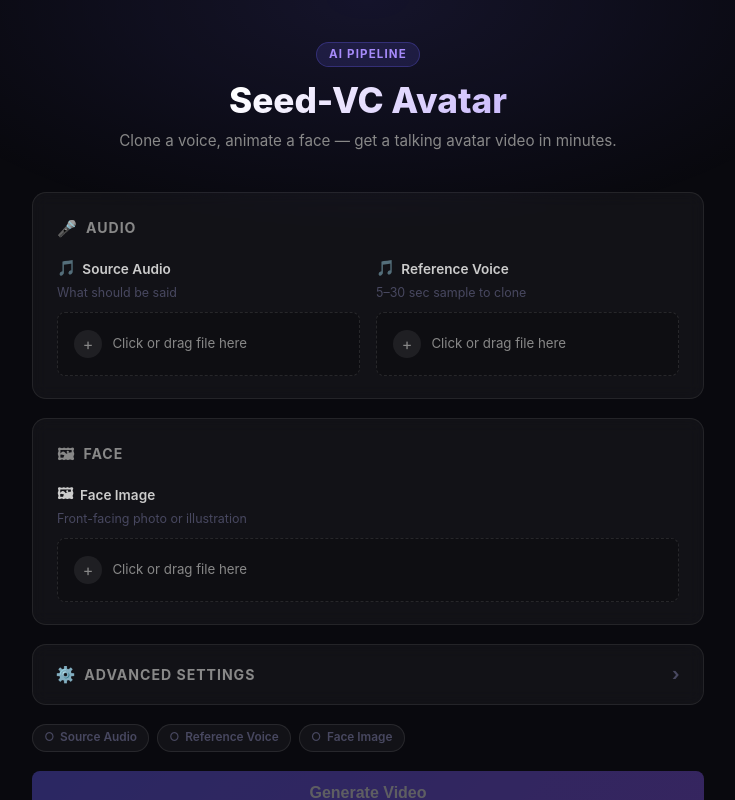
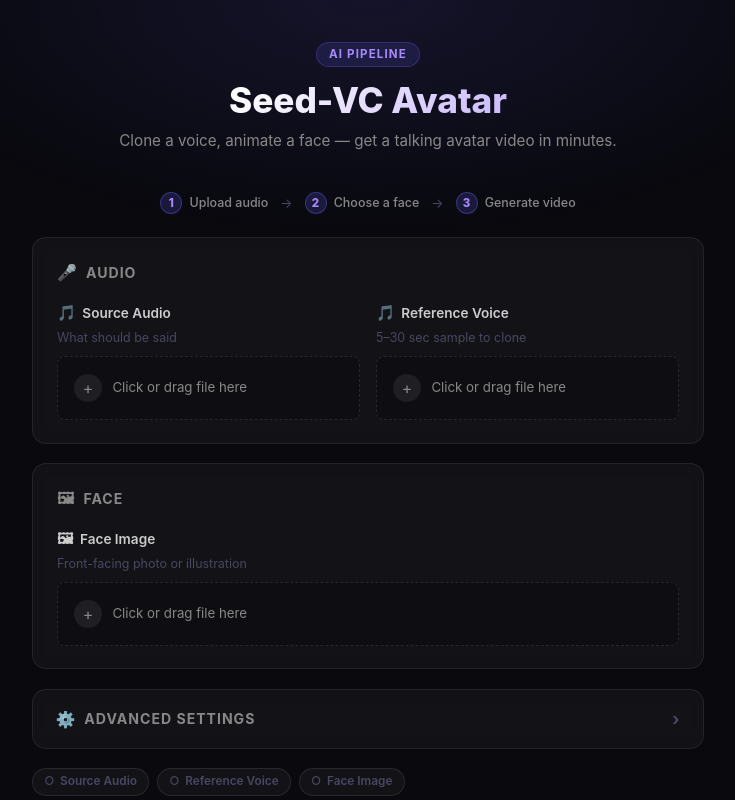
Before and after one commit to shre111/seed-vc-pipeline, a React app in the folder frontend/: page / in a window 1280 px wide. Shown: the top 800 px of the page, without its empty margins (272-1007 px from the left). Built offline with nearby package versions, Linux system fonts and the light colour scheme; no server answers; the HTML template or start-up script is replaced by a standard one.

Commit message:
feat(frontend): add how-it-works strip, file clear button, elapsed timer

```diff
--- a/frontend/src/App.jsx
+++ b/frontend/src/App.jsx
@@ -98,6 +98,25 @@ export default function App() {
       </header>
 
       <main>
+        {status === 'idle' && (
+          <div className="how-it-works">
+            <div className="how-step">
+              <span className="how-num">1</span>
+              <span className="how-label">Upload audio</span>
+            </div>
+            <span className="how-arrow">→</span>
+            <div className="how-step">
+              <span className="how-num">2</span>
+              <span className="how-label">Choose a face</span>
+            </div>
+            <span className="how-arrow">→</span>
+            <div className="how-step">
+              <span className="how-num">3</span>
+              <span className="how-label">Generate video</span>
+            </div>
+          </div>
+        )}
+
         <form onSubmit={handleSubmit} className="upload-form">
 
           <section className="card">
--- a/frontend/src/components/FileInput.jsx
+++ b/frontend/src/components/FileInput.jsx
@@ -20,6 +20,13 @@ export function FileInput({ label, hint, accept, file, onChange, disabled, type
     if (disabled) return;
     const dropped = e.dataTransfer.files[0];
     if (dropped) onChange(dropped);
+  }
+
+  function handleClear(e) {
+    e.stopPropagation();
+    e.preventDefault();
+    onChange(null);
+    if (inputRef.current) inputRef.current.value = '';
   }
 
   return (
@@ -45,6 +52,12 @@ export function FileInput({ label, hint, accept, file, onChange, disabled, type
           onChange={e => onChange(e.target.files[0] || null)}
         />
 
+        {file && !disabled && (
+          <button className="clear-btn" onClick={handleClear} title="Remove file" type="button">
+            ✕
+          </button>
+        )}
+
         {isImage && previewUrl ? (
           <div className="image-preview">
             <img src={previewUrl} alt="preview" />
--- a/frontend/src/components/StatusPanel.jsx
+++ b/frontend/src/components/StatusPanel.jsx
@@ -1,3 +1,5 @@
+import { useEffect, useState } from 'react';
+
 const STEPS = [
   { key: 'queued',     label: 'Job queued',                  icon: '⏳' },
   { key: 'cloning',    label: 'Cloning voice (Seed-VC)',      icon: '🎙' },
@@ -6,22 +8,46 @@ const STEPS = [
   { key: 'done',       label: 'Done',                        icon: '✅' },
 ];
 
+const RUNNING = ['queued', 'cloning', 'animating', 'processing'];
+
 function stepIndex(status) {
   return STEPS.findIndex(s => s.key === status);
 }
 
+function formatElapsed(s) {
+  if (s < 60) return `${s}s`;
+  return `${Math.floor(s / 60)}m ${s % 60}s`;
+}
+
 export function StatusPanel({ status, progress, error }) {
+  const [elapsed, setElapsed] = useState(0);
+
+  useEffect(() => {
+    if (!RUNNING.includes(status)) {
+      setElapsed(0);
+      return;
+    }
+    setElapsed(0);
+    const t = setInterval(() => setElapsed(e => e + 1), 1000);
+    return () => clearInterval(t);
+  }, [status]);
+
   if (status === 'idle') return null;
 
   const current = stepIndex(status);
-  // connector line fill: fraction of steps completed out of gaps between steps
   const connectorPct = Math.min(100, (current / (STEPS.length - 1)) * 100);
+  const isRunning = RUNNING.includes(status);
 
   return (
     <div className={`status-panel card${status === 'done' ? ' status-panel--done' : ''}`}>
       <div className="status-header">
         <span className="status-title">Pipeline Progress</span>
-        <span className="progress-pct">{progress}%</span>
+        <div className="status-header-right">
+          {isRunning && (
+            <span className="elapsed-timer">{formatElapsed(elapsed)}</span>
+          )}
+          <span className="progress-pct">{progress}%</span>
+        </div>
       </div>
 
       <div className="progress-bar">
@@ -29,7 +55,6 @@ export function StatusPanel({ status, progress, error }) {
       </div>
 
       <div className="steps-wrapper">
-        {/* vertical connector line behind the step indicators */}
         <div className="connector-track">
           <div className="connector-fill" style={{ height: `${connectorPct}%` }} />
         </div>
--- a/frontend/src/index.css
+++ b/frontend/src/index.css
@@ -230,6 +230,74 @@ body::before {
   display: block;
 }
 
+/* ── File clear button ──────────────────────────────── */
+.clear-btn {
+  position: absolute;
+  top: .4rem;
+  right: .4rem;
+  z-index: 2;
+  width: 20px;
+  height: 20px;
+  border-radius: 50%;
+  border: none;
+  background: rgba(0,0,0,.55);
+  color: rgba(255,255,255,.75);
+  font-size: .6rem;
+  cursor: pointer;
+  display: flex;
+  align-items: center;
+  justify-content: center;
+  transition: background .15s, color .15s, transform .15s;
+  line-height: 1;
+}
+.clear-btn:hover {
+  background: var(--error);
+  color: #fff;
+  transform: scale(1.15);
+}
+
+/* ── How it works strip ─────────────────────────────── */
+.how-it-works {
+  display: flex;
+  align-items: center;
+  justify-content: center;
+  gap: .75rem;
+  margin-bottom: 1.4rem;
+  animation: fadeDown .4s ease both;
+}
+
+.how-step {
+  display: flex;
+  align-items: center;
+  gap: .45rem;
+}
+
+.how-num {
+  width: 22px;
+  height: 22px;
+  border-radius: 50%;
+  background: rgba(108,99,255,.18);
+  border: 1px solid rgba(108,99,255,.35);
+  color: var(--accent-2);
+  font-size: .72rem;
+  font-weight: 800;
+  display: flex;
+  align-items: center;
+  justify-content: center;
+  flex-shrink: 0;
+}
+
+.how-label {
+  font-size: .78rem;
+  color: var(--text-muted);
+  font-weight: 500;
+}
+
+.how-arrow {
+  color: var(--text-dim);
+  font-size: .8rem;
+}
+
 /* ── Actions ────────────────────────────────────────── */
 .actions { display: flex; gap: .75rem; }
 
@@ -290,8 +358,20 @@ body::before {
 .status-header {
   display: flex;
   justify-content: space-between;
-  align-items: baseline;
+  align-items: center;
   margin-bottom: .7rem;
+}
+
+.status-header-right {
+  display: flex;
+  align-items: center;
+  gap: .6rem;
+}
+
+.elapsed-timer {
+  font-size: .75rem;
+  color: var(--text-dim);
+  font-variant-numeric: tabular-nums;
 }
 
 .status-title {
```
